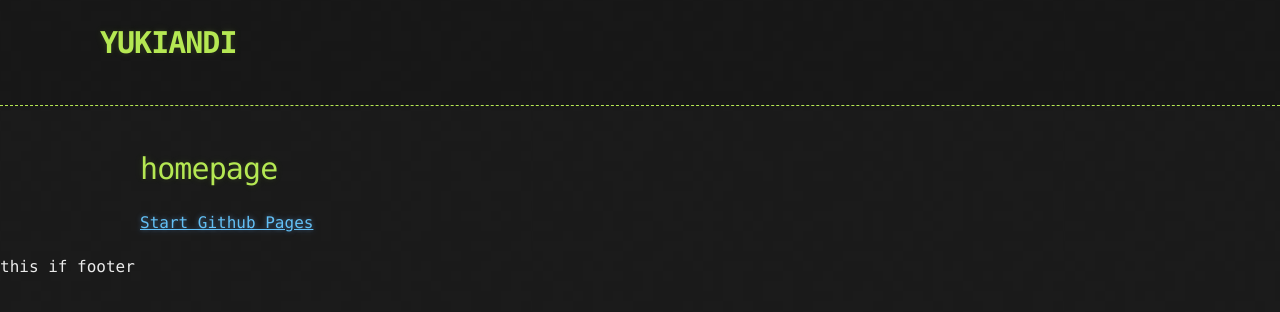
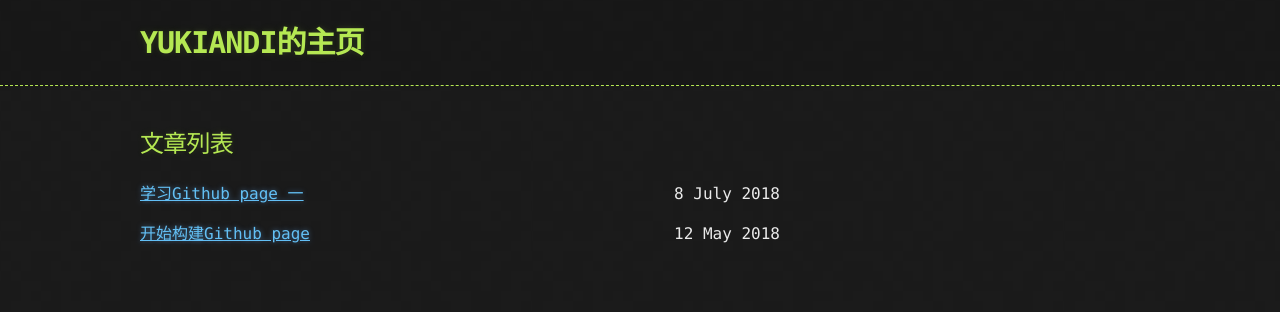
Before and after one commit to yukiandi/yukiandi.github.io, a Jekyll site: the page built from index.html, in a window 1280 px wide. Shown: the top 312 px of the page. Built offline with Jekyll 4.4.1, drawn with Linux system fonts in a browser that asks for light colours; the repository's description, which GitHub fills in, is left out; our own code applies the rules of GitHub Pages for plain Markdown files.

Commit message:
build some new style

```diff
--- a/_config.yml
+++ b/_config.yml
@@ -1,5 +1,6 @@
-theme: jekyll-theme-hacker
-title: YUKIANDI
-timezone: Asia/Shanghai
+# theme: jekyll-theme-hacker
+title: YUKIANDI的主页
+# timezone: Asia/Shanghai
+description: YUKIANDI's github page
 collections:
   - game_collection
--- a/_includes/footer.html
+++ b/_includes/footer.html
@@ -1,3 +1,5 @@
 <footer>
-  this if footer
+  <div class="footer" id="footer">
+    <!-- {{site.time}} -->
+  </div>
 </footer>
--- /dev/null
+++ b/_includes/header.html
@@ -0,0 +1,14 @@
+<header>
+  <div class="container">
+    <h1>{{ site.title | default: site.github.repository_name }}</h1>
+    <!-- <h2>{{ site.description | default: site.github.project_tagline }}</h2> -->
+
+    <!-- <section id="downloads">
+      {% if site.show_downloads %}
+        <a href="{{ site.github.zip_url }}" class="btn">Download as .zip</a>
+        <a href="{{ site.github.tar_url }}" class="btn">Download as .tar.gz</a>
+      {% endif %}
+      <a href="{{ site.github.repository_url }}" class="btn btn-github"><span class="icon"></span>View on GitHub</a>
+    </section> -->
+  </div>
+</header>
--- a/_layouts/default.html
+++ b/_layouts/default.html
@@ -6,29 +6,15 @@
     <meta name="viewport" content="width=device-width, initial-scale=1">
     <link rel="stylesheet" href="{{ '/assets/css/style.css?v=' | append: site.github.build_revision | relative_url }}">
 
-{% seo %}
   </head>
 
   <body>
 
-    <header>
-      <div class="container">
-        <h1>{{ site.title | default: site.github.repository_name }}</h1>
-        <h2>{{ site.description | default: site.github.project_tagline }}</h2>
-
-        <!-- <section id="downloads">
-          {% if site.show_downloads %}
-            <a href="{{ site.github.zip_url }}" class="btn">Download as .zip</a>
-            <a href="{{ site.github.tar_url }}" class="btn">Download as .tar.gz</a>
-          {% endif %}
-          <a href="{{ site.github.repository_url }}" class="btn btn-github"><span class="icon"></span>View on GitHub</a>
-        </section> -->
-      </div>
-    </header>
+    {%- include header.html -%}
 
     <div class="container">
       <section id="main_content">
-        {{ content }}
+        {{content}}
       </section>
     </div>
 
--- a/_posts/2018-05-12-start-github-pages.md
+++ b/_posts/2018-05-12-start-github-pages.md
@@ -1,5 +1,9 @@
 ---
 layout: post
+author: yukiandi
+title: 开始构建Github page
+tags:
+  - github page
 ---
 
 # 开始构建我的GITHUB PAGES #
--- /dev/null
+++ b/_posts/2018-07-08-study-github-page-one.md
@@ -0,0 +1,7 @@
+---
+layout: post
+author: yukiandi
+title: 学习Github page 一
+tags:
+  - github page
+---
--- /dev/null
+++ b/_sass/container.scss
@@ -0,0 +1,10 @@
+.post {
+	width: 640px;
+	time {
+		float:right;
+	}
+	@media screen and (max-width: 640px) {
+		width: 100%;
+	}
+
+}
--- /dev/null
+++ b/_sass/footer.scss
@@ -0,0 +1,3 @@
+#footer {
+
+}
--- a/_sass/jekyll-theme-hacker.scss
+++ b/_sass/jekyll-theme-hacker.scss
@@ -55,7 +55,7 @@ header {
 header h1 {
   font-size: 30px;
   line-height: 1.5;
-  margin: 0 0 0 -40px;
+  margin: 0 0 0 0px;
   font-weight: bold;
   font-family: Monaco, "Bitstream Vera Sans Mono", "Lucida Console", Terminal, monospace;
   color: $conifer;//$header;
--- a/assets/css/style.scss
+++ b/assets/css/style.scss
@@ -2,3 +2,6 @@
 ---
 
 @import 'jekyll-theme-hacker';
+@import "header";
+@import "container";
+@import "footer";
--- /dev/null
+++ b/index.html
@@ -0,0 +1,15 @@
+---
+layout: default
+---
+
+<h2>文章列表</h2>
+{% for post in site.posts %}
+<p class="post">
+	<a  href="{{ post.url | absolute_url }}">
+		{{ post.title }}
+	</a>
+	<time>
+		{{ post.date | date: "%-d %B %Y" }}
+	</time>
+</p>
+{% endfor %}
--- a/index.md
+++ /dev/null
@@ -1,9 +0,0 @@
----
-layout: default
----
-
-# homepage #
-
-{% for post in site.posts %}
-[{{ post.title }}]({{ post.url | absolute_url }})
-{% endfor %}
```
Also changed, not shown: _sass/header.scss (added).
